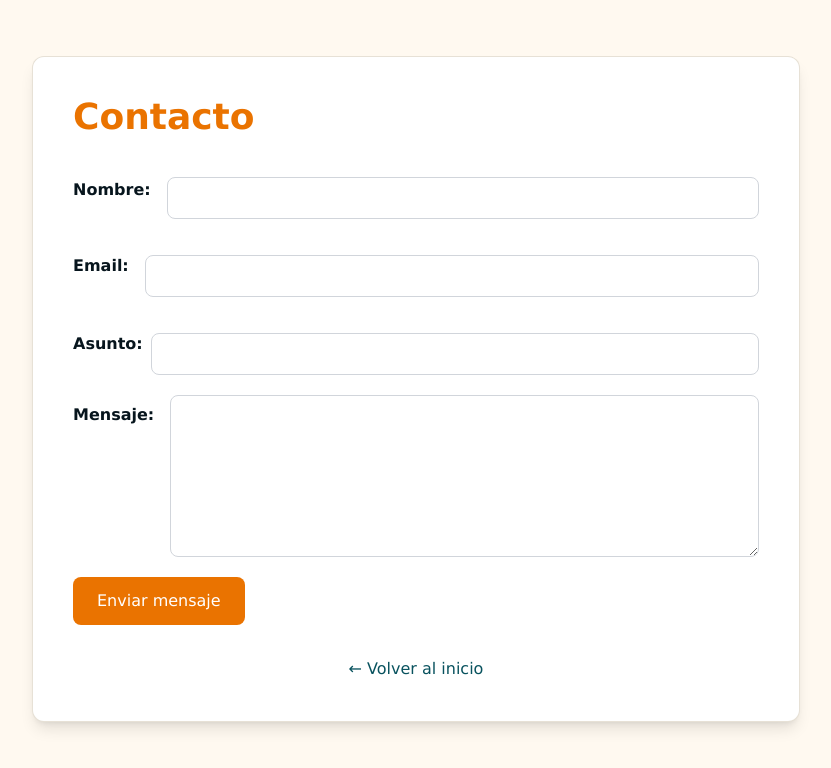
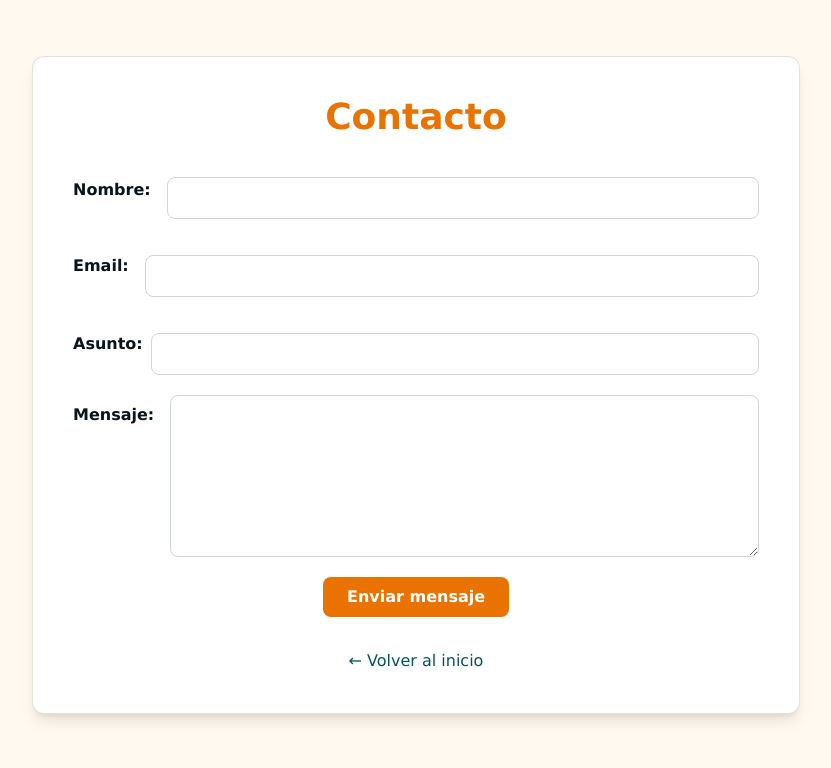
Before and after one commit to BarreraLucass/Proyecto_Final, a Django app: page /contacto/ in a window 1280 px wide. Shown: the top 768 px of the page, without its empty margins (224-1055 px from the left). Run offline with Django 5.2, Linux system fonts and the light colour scheme; some libraries are stand-ins or nearby versions.

Commit message:
últimos cambios al template de contacto

```diff
--- a/blog-repo/blog/templates/core/contact.html
+++ b/blog-repo/blog/templates/core/contact.html
@@ -32,7 +32,7 @@
 
     <div class="max-w-3xl mx-auto mt-14 bg-white p-10 rounded-xl shadow-lg border border-arena/40">
 
-        <h1 class="text-4xl font-bold text-atardecer mb-6">Contacto</h1>
+        <h1 class="text-4xl font-bold text-center text-atardecer mb-6">Contacto</h1>
 
         {% if enviado %}
             <div class="bg-laguna/20 border border-laguna px-5 py-4 rounded-lg mb-6">
@@ -79,7 +79,8 @@
             </div>
 
             <button
-                class="bg-atardecer text-white px-6 py-3 rounded-lg hover:bg-tierra transition">
+                class="block mx-auto bg-[#EA7300] text-white font-semibold py-2 px-6 rounded-lg
+               hover:bg-orange-500 transition">
                 Enviar mensaje
             </button>
         </form>
```
